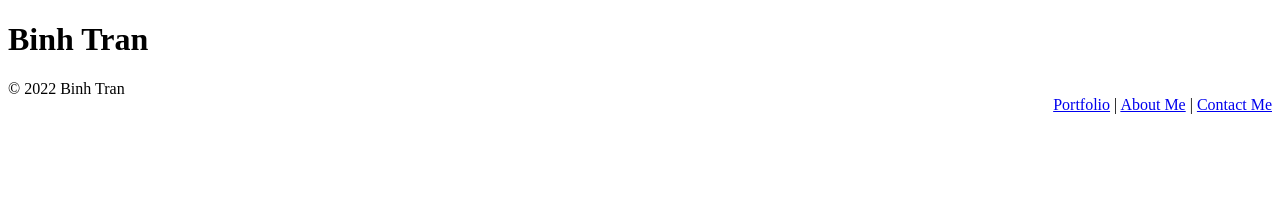
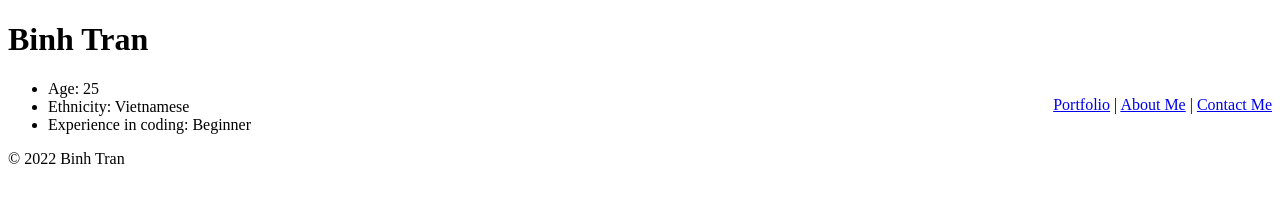
Before and after one commit to KienOda/portfolio, a plain HTML site: page about.html in a window 1280 px wide. Drawn offline with Linux system fonts and the light colour scheme.

Commit message:
Filled out about me

```diff
--- a/about.html
+++ b/about.html
@@ -19,6 +19,16 @@
         </nav>
     </div>
 
+    <div id="body">
+        <div class="aboutMe">
+            <ul>
+                <li>Age: 25</li>
+                <li>Ethnicity: Vietnamese</li>
+                <li>Experience in coding: Beginner</li>
+            </ul>
+        </div>
+    </div>
+
     <div id="footer">
         <p>&copy; 2022 Binh Tran</p>
     </div>
```
